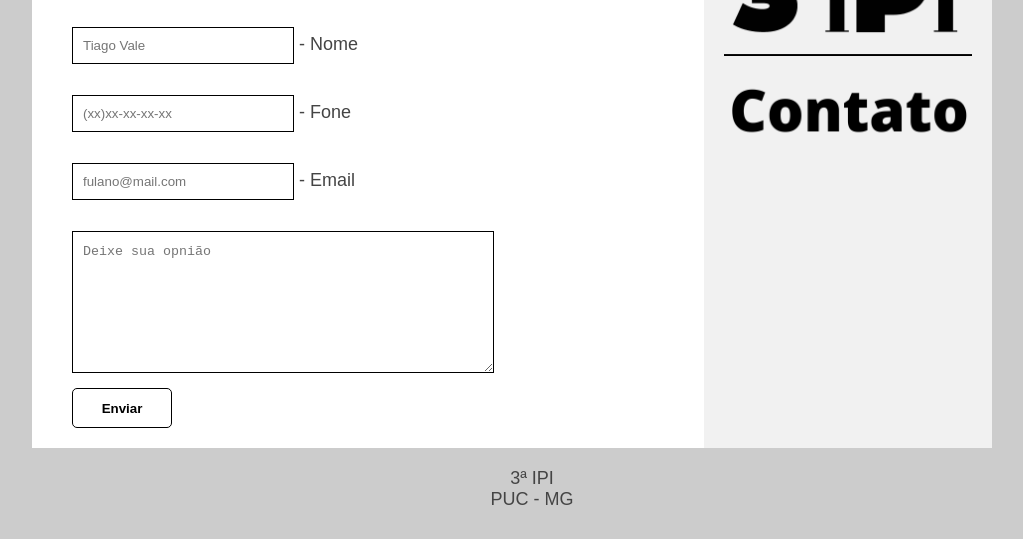
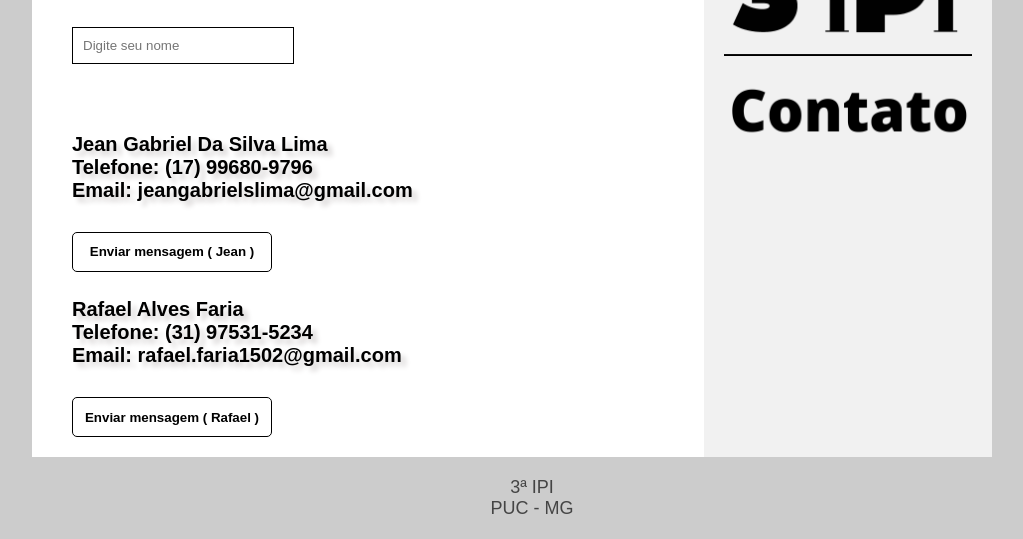
Before and after one commit to ICEI-PUC-Minas-PMV-SI/Projeto-Aplica-o-Web-3IPI-Internet-para-idosos., a website: page src/contato.html in a window 1280 px wide. Shown: the part 366-905 px from the top of the page, without its empty margins (128-1151 px from the left). Drawn offline with Linux system fonts and the light colour scheme.

Commit message:
atualizacao

```diff
--- a/src/contato.html
+++ b/src/contato.html
@@ -29,21 +29,22 @@
             <h1>Entre em contato</h1>
 
 
-            <input type="text" id="nomeid" placeholder="Tiago Vale" required="required" name="nome" />
-            <label for="nome"> - Nome</label>
-            <br><br>
+            <input type="text" id="nomeid" placeholder="Digite seu nome" required="required" name="nome" />
+            <br>
+            <br>
+            <br>
 
-            <input type="tel" id="foneid" placeholder="(xx)xx-xx-xx-xx" name="fone" />
-            <label for="fone"> - Fone</label>
-            <br><br>
+            <h4>Jean Gabriel Da Silva Lima<br />
+            Telefone: (17) 99680-9796<br />
+            Email: jeangabrielslima@gmail.com
+            </h4>
+            <a  href="https://api.whatsapp.com/send?phone=5517996809796&text=Olá Jean,  "><input type="submit" class="enviar" onclick="Enviar();" value="Enviar mensagem ( Jean )" /></a>
 
-            <input type="email" id="emailid" placeholder="fulano@mail.com" name="email" />
-            <label for="email"> - Email</label>
-
-            <br><br>
-            <textarea placeholder="Deixe sua opnião"></textarea>
-            <br>
-            <a  href="https://api.whatsapp.com/send?phone=5517996809796&text=Olá Jean "><input type="submit" class="enviar" onclick="Enviar();" value="Enviar" /></a>
+            <h4>Rafael Alves Faria<br />
+            Telefone: (31) 97531-5234<br />
+            Email: rafael.faria1502@gmail.com
+            </h4>
+            <a  href="https://api.whatsapp.com/send?phone=5531975315234&text=Olá Rafael,  "><input type="submit" class="enviar" onclick="Enviar();" value="Enviar mensagem ( Rafael )" /></a>
           </div>
         </div>
         <div class="barra-lateral">
--- a/src/formulario.css
+++ b/src/formulario.css
@@ -19,11 +19,31 @@ form {
 }
 
 h1 {
+    /* entre em contato */
     margin-bottom: 20px;
     margin-left: 20px;
     color: #000000;
     text-shadow: 5px 5px 5px rgb(212, 209, 209);
 }
+
+h6 {
+    /* escrita opcoes */
+    margin-bottom: 20px;
+    margin-left: 20px;
+    font-size: 30px;
+    color: #000000;
+    text-shadow: 5px 5px 5px rgb(212, 209, 209);
+}
+
+h4 {
+    /* Escritas da opcoes(contato) */
+    margin-bottom: 20px;
+    margin-left: 20px;
+    font-size: 20px;
+    color: #000000;
+    text-shadow: 5px 5px 5px rgb(212, 209, 209);
+}
+
 
 input, textarea {
     width: 200px;
@@ -45,7 +65,7 @@ input:hover, textarea:hover, input:focus, textarea:focus {
 .enviar {
     background-color: #ffffff;
     height: 40px;
-    width: 100px;
+    width: 200px;
     font-weight: bold;
     border-radius: 5px;
     -webkit-border-radius: 5px;
--- a/src/formulario.js
+++ b/src/formulario.js
@@ -3,7 +3,7 @@ function Enviar() {
     var nome = document.getElementById("nomeid");
 
     if (nome.value != "") {
-        alert('Obrigado sr(a) ' + nome.value + ' os seus dados foram encaminhados com sucesso');
+        alert('Senhor(a) ' + nome.value + ' você será redirecionado ');
 
     }
 
```
Also changed, not shown: src/indice.html (+6 -0 lines), src/inicio.html (+20 -4 lines).
